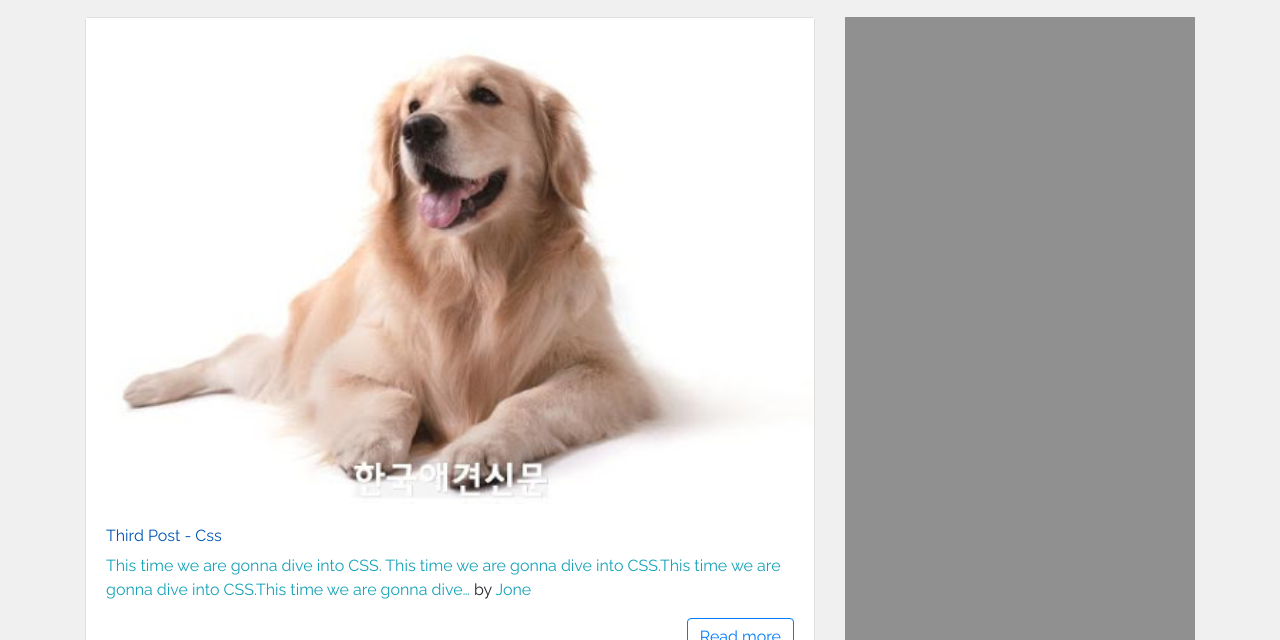
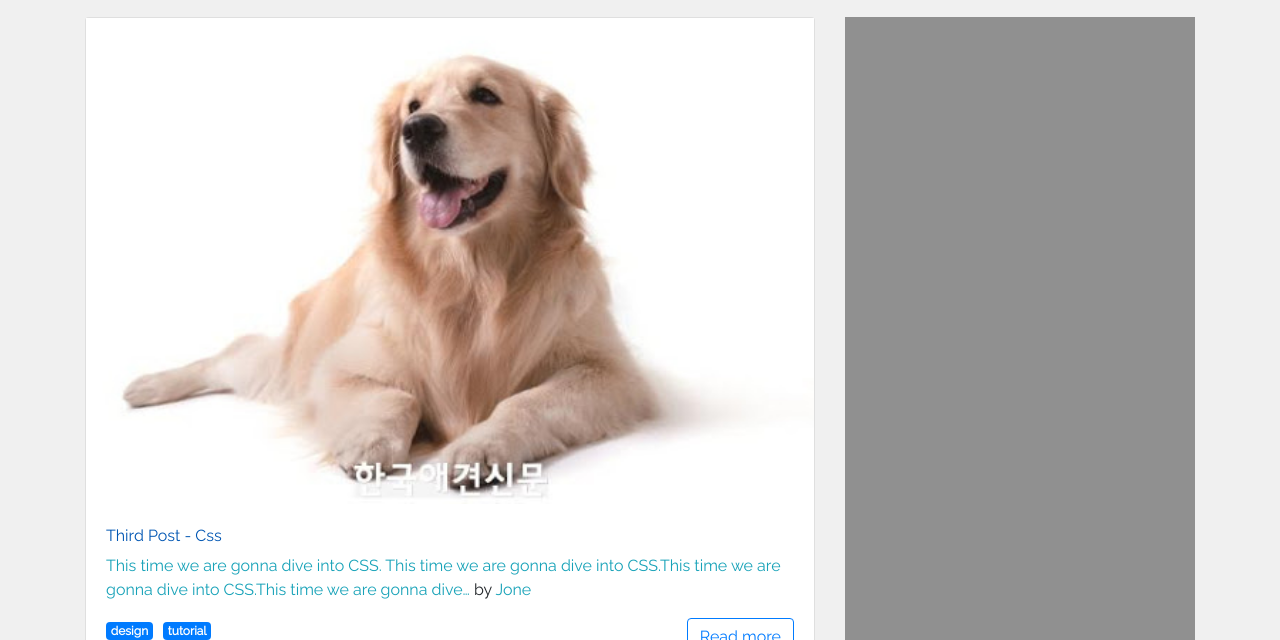
Before and after one commit to kyungyoonha/practice__react_gatsby_netlify-blog, a Gatsby site: page / in a window 1280 px wide. Shown: the part 160-800 px from the top of the page. Built offline with nearby package versions, Linux system fonts and the light colour scheme; Gatsby itself is replaced by a stand-in of ours.

Commit message:
displaying post tags

```diff
--- a/src/components/Post.js
+++ b/src/components/Post.js
@@ -1,9 +1,17 @@
 import React from "react"
 import { Link } from "gatsby"
-import { Card, CardTitle, CardText, CardSubtitle, CardBody } from "reactstrap"
+import {
+  Badge,
+  Card,
+  CardTitle,
+  CardText,
+  CardSubtitle,
+  CardBody,
+} from "reactstrap"
 import Img from "gatsby-image"
+import { slugify } from "../util/utilityFunction"
 
-const Post = ({ title, author, path, date, body, fluid }) => {
+const Post = ({ title, author, path, date, body, fluid, tags }) => {
   return (
     <Card>
       <Link to={path}>
@@ -18,6 +26,17 @@
           <span className="text-info">{author}</span>
         </CardSubtitle>
         <CardText>{body}</CardText>
+
+        <ul class="post-tags">
+          {tags.map(tag => (
+            <li>
+              <Link to={`/tag/${slugify(tag)}`}>
+                <Badge color="primary">{tag}</Badge>
+              </Link>
+            </li>
+          ))}
+        </ul>
+
         <Link to={path} className="btn btn-outline-primary float-right">
           Read more
         </Link>
--- a/src/pages/index.js
+++ b/src/pages/index.js
@@ -24,6 +24,7 @@
                     date={node.excerpt}
                     body={node.frontmatter.body}
                     fluid={node.frontmatter.image.childImageSharp.fluid}
+                    tags={node.frontmatter.tags}
                   />
                 ))}
               </div>
@@ -55,6 +56,7 @@
             date(formatString: "MMM Do YYYY")
             author
             path
+            tags
             image {
               childImageSharp {
                 fluid(maxWidth: 600) {
--- a/src/pages/posts/001-first-post.md
+++ b/src/pages/posts/001-first-post.md
@@ -4,6 +4,8 @@
 author: "Yoon"
 path: "/first-post"
 image: ../../images/image1.jpg
+tags:
+  - code
 ---
 
 Welcome to Code Blog, I hope you enjoy our content,
--- a/src/pages/posts/002-second-post.md
+++ b/src/pages/posts/002-second-post.md
@@ -4,6 +4,9 @@
 author: "Jack"
 path: "/second-post"
 image: ../../images/image2.png
+tags:
+  - code
+  - Web Design
 ---
 
 Today, we are gonna talk bout HTML5.Today, we are gonna talk bout HTML5.Today, we are gonna talk bout HTML5.Today, we are gonna talk bout HTML5.Today, we are gonna talk bout HTML5.Today, we are gonna talk bout HTML5.Today, we are gonna talk bout HTML5.Today, we are gonna talk bout HTML5.Today, we are gonna talk bout HTML5.Today, we are gonna talk bout HTML5.Today, we are gonna talk bout HTML5.Today, we are gonna talk bout HTML5.Today, we are gonna talk bout HTML5.Today, we are gonna talk bout HTML5.Today, we are gonna talk bout HTML5.Today, we are gonna talk bout HTML5.Today, we are gonna talk bout HTML5.Today, we are gonna talk bout HTML5.Today, we are gonna talk bout HTML5.Today, we are gonna talk bout HTML5.Today, we are gonna talk bout HTML5.Today, we are gonna talk bout HTML5.
--- a/src/pages/posts/003-third-post.md
+++ b/src/pages/posts/003-third-post.md
@@ -4,6 +4,9 @@
 author: "Jone"
 path: "/third-post"
 image: ../../images/image3.jpg
+tags:
+  - design
+  - tutorial
 ---
 
 This time we are gonna dive into CSS. This time we are gonna dive into CSS.This time we are gonna dive into CSS.This time we are gonna dive into CSS.This time we are gonna dive into CSS.This time we are gonna dive into CSS.This time we are gonna dive into CSS.This time we are gonna dive into CSS.This time we are gonna dive into CSS.This time we are gonna dive into CSS.This time we are gonna dive into CSS.This time we are gonna dive into CSS.
--- /dev/null
+++ b/src/util/utilityFunction.js
@@ -0,0 +1,13 @@
+// Web-Design => web-design
+const slugify = function (text) {
+  return text
+    .toString()
+    .toLowerCase()
+    .replace(/\s+/g, "-") // Replace spaces with -
+    .replace(/[^\w-]+/g, "") // Remove all non-word chars
+    .replace(/--+/g, "-") // Replace multiple - with single -
+    .replace(/^-+/, "") // Trim - from start of text
+    .replace(/-+$/, "") // Trim - from end of text
+}
+
+module.exports = { slugify }
```
